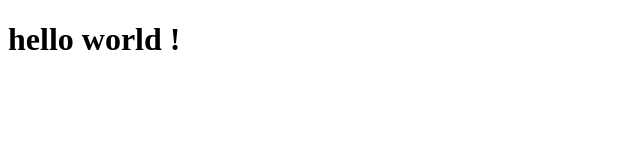
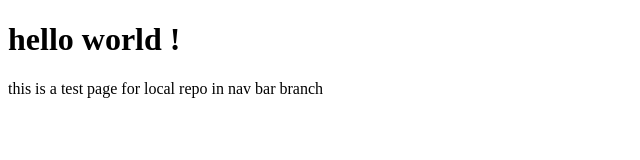
Before and after one commit to vaish461-afk/LocalRepo, a plain HTML site: page index.html in a window 1280 px wide. Shown: the whole page, without its empty margins (0-640 px from the left). Drawn offline with Linux system fonts and the light colour scheme.

Commit message:
New line added

```diff
--- a/index.html
+++ b/index.html
@@ -7,5 +7,6 @@
 </head>
 <body>
     <h1>hello world !</h1>
+    <p>this is a test page for local repo in nav bar branch</p>
 </body>
 </html>
```
